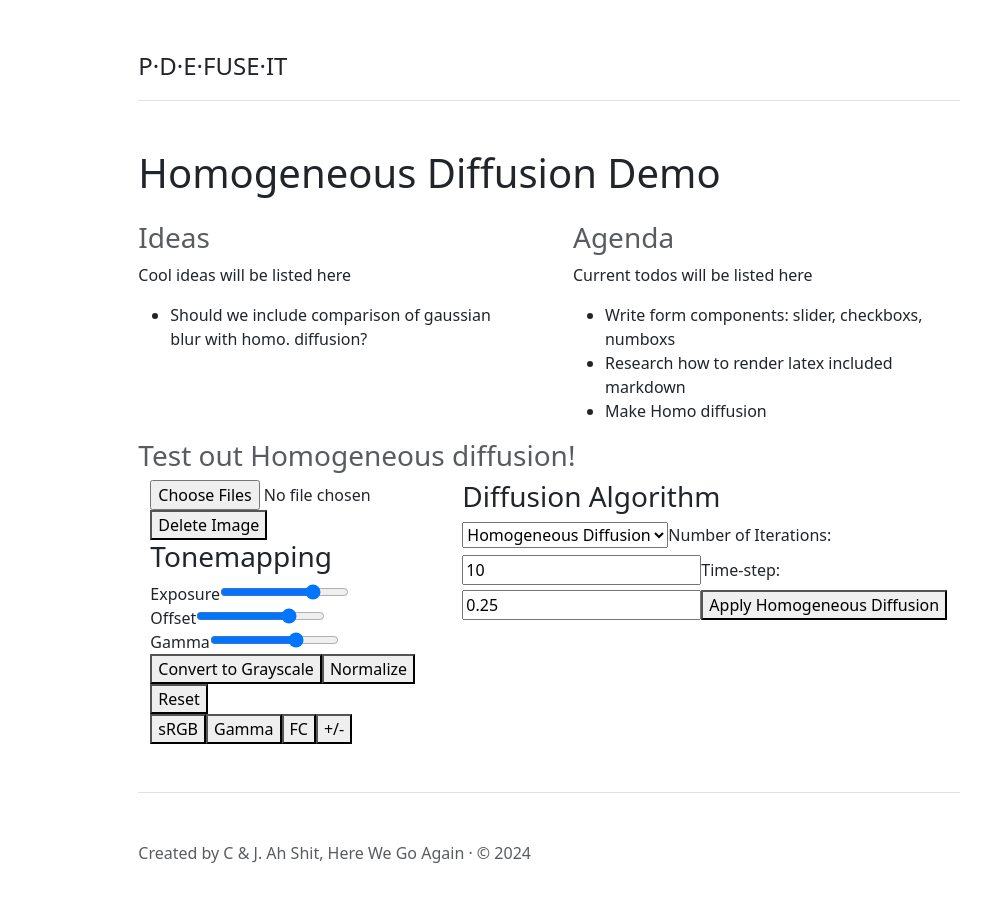
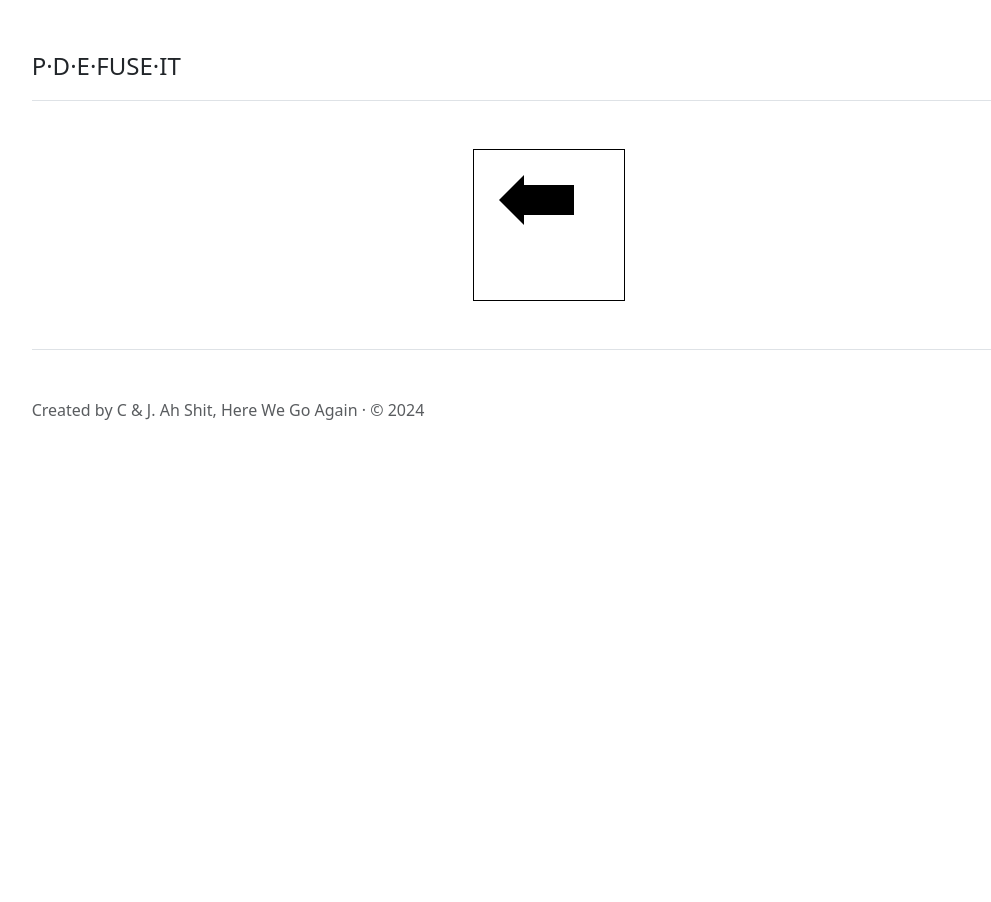
Before and after one commit to CamiloMartinezM/PDEfuse-it, a React (Create React App) app: page / in a window 1280 px wide. Shown: the top 902 px of the page, without its empty margins (91-1082 px from the left). After the commit the page ends 800 px from the top, so only its background shows below. Built offline with nearby package versions, Linux system fonts and the light colour scheme; the HTML template or start-up script is replaced by a standard one.

Commit message:
Change folder layout

```diff
--- a/src/App.tsx
+++ b/src/App.tsx
@@ -4,12 +4,14 @@ import {
   Route,
 } from 'react-router-dom';
 import HomePage from './pages/home-page';
+import HomogeneousDiffusionDemoPage from './pages/homodiff-demo-page';
 
 const App = () => {
   return (
     <Router>
       <Routes>
         <Route path="/" element={<HomePage />} />
+        <Route path="/demo/homo" element={<HomogeneousDiffusionDemoPage />} />
       </Routes>
     </Router>
   );
--- a/src/components/forms/diffusion-algorithm-settings.tsx
+++ b/src/components/forms/diffusion-algorithm-settings.tsx
@@ -1,6 +1,6 @@
 import React, { useState, useEffect } from 'react';
 import { InputField } from "./input-field";
-import { processImageWithHomogeneousDiffusion } from '../diffusion-algorithms/homogeneous-diffusion';
+import { processImageWithHomogeneousDiffusion } from '../../filters/homogeneous-diffusion';
 
 /* Custom Types */
 
--- a/src/components/interaction-panels/image-canvas.tsx
+++ b/src/components/interaction-panels/image-canvas.tsx
@@ -1,5 +1,5 @@
 import { useEffect, useRef } from "react";
-import { drawImage } from "../utils";
+import { drawImage } from "../../utils/2d";
 
 export type ImageCanvasProps = {
     data: number[]; // grey scaled img data
--- a/src/components/page-layout.tsx
+++ b/src/components/page-layout.tsx
@@ -3,7 +3,7 @@ import PageFooter from "./page-footer";
 
 export default function PageLayout({ children }: { children :React.ReactNode }) {
   return (
-  <div className="col-lg-8 mx-auto p-3 py-md-5">
+  <div className="col-lg-10 mx-auto p-3 py-md-5">
     <PageHeader />
     <main>
         { children }
--- /dev/null
+++ b/src/pages/home-page.css
@@ -0,0 +1,3 @@
+#canvas {
+    border: 1px solid black;
+}
--- a/src/pages/home-page.tsx
+++ b/src/pages/home-page.tsx
@@ -1,31 +1,44 @@
-import { ImageCanvas } from "../components/interaction-panels/image-canvas";
+import { useEffect, useRef } from "react";
 import PageLayout from "../components/page-layout";
-import ImageUploader from "../components/forms/image-uploader";
+import "./home-page.css";
+
+function draw(ctx: CanvasRenderingContext2D) {
+    ctx.beginPath();
+    ctx.moveTo(25, 50);
+    ctx.lineTo(50, 75);
+    ctx.lineTo(50, 65);
+    ctx.lineTo(100, 65);
+    ctx.lineTo(100, 35);
+    ctx.lineTo(50, 35);
+    ctx.lineTo(50, 25);
+
+
+
+    ctx.fill();
+}
 
 function HomePage() {
+    const canvasRef = useRef<HTMLCanvasElement>(null);
+
+    useEffect(() => {
+        const convasElement = canvasRef.current;
+
+        if (convasElement !== null) {
+            const ctx = convasElement.getContext('2d')
+
+            if (ctx === null) {
+                console.error("Cannot get 2d context from canvas!");
+            } else {
+                draw(ctx)
+            }
+        }
+      }, [canvasRef])
+
     return (
         <PageLayout>
-            <h1 className="mb-4">Homogeneous Diffusion Demo</h1>
-            <div className="row g-5">
-                <div className="col-md-6">
-                    <h3 className="text-muted">Ideas</h3>
-                    <p>Cool ideas will be listed here</p>
-                    <ul>
-                        <li>Should we include comparison of gaussian blur with homo. diffusion?</li>
-                    </ul>
-                </div>
-
-                <div className="col-md-6">
-                    <h3 className="text-muted">Agenda</h3>
-                    <p>Current todos will be listed here</p>
-                    <ul>
-                        <li>Write form components: slider, checkboxs, numboxs</li>
-                        <li>Research how to render latex included markdown</li>
-                        <li>Make Homo diffusion</li>
-                    </ul>
-                </div>
+            <div className="d-flex justify-content-center">
+                <canvas id="canvas" width="150" height="150" ref={canvasRef}></canvas>
             </div>
-            <ImageUploader />
         </PageLayout>
     );
 };
--- /dev/null
+++ b/src/pages/homodiff-demo-page.tsx
@@ -0,0 +1,11 @@
+import ImageUploader from "../components/forms/image-uploader";
+import PageLayout from "../components/page-layout";
+
+export default function HomogeneousDiffusionDemoPage() {
+    return (
+        <PageLayout>
+            <h1 className="mb-4">Homogeneous Diffusion Demo</h1>
+            <ImageUploader />
+        </PageLayout>
+    )
+}
--- a/src/components/utils.ts
+++ b/src/utils/2d.ts
@@ -24,3 +24,5 @@ export function readPGMFile(file: File) {
     const reader = file.stream().getReader();
     reader.read()
 }
+
+// export function smallArrow(x, y)
```
Also changed, not shown: src/filters/homogeneous-diffusion.ts (renamed from src/components/diffusion-algorithms/homogeneous-diffusion.tsx).
